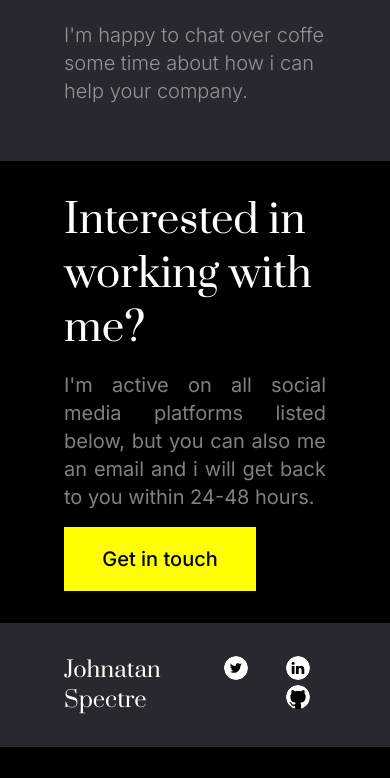
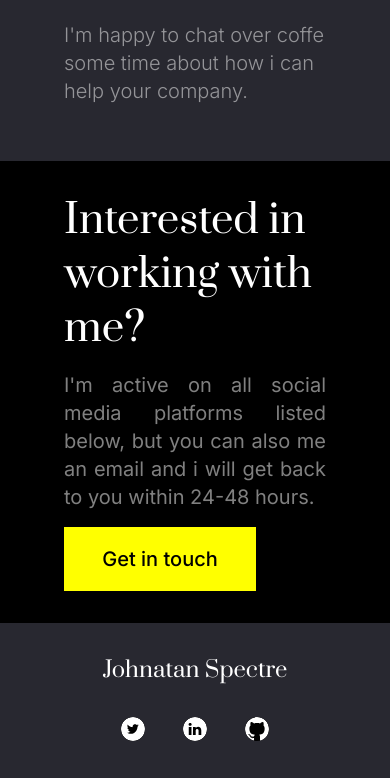
Before and after one commit to Befiorangga/Codewell-WebDeveloperPortfolio, a plain HTML site: page index.html in a window 390 px wide. Shown: the part 3446-4224 px from the top of the page. Before the commit the page ends 4193 px from the top, so only its background shows below. Drawn offline with Linux system fonts and the light colour scheme.

Commit message:
Week 1 Commit

```diff
--- a/style.css
+++ b/style.css
@@ -304,4 +304,13 @@ footer {
     line-height: 1.5;
   }
 
+  .footer {
+    display: flex;
+    justify-content: center;
+    align-items: center;
+    background: none;
+    flex-wrap: wrap;
+    gap: 2rem;
+  }
+
 }
```
